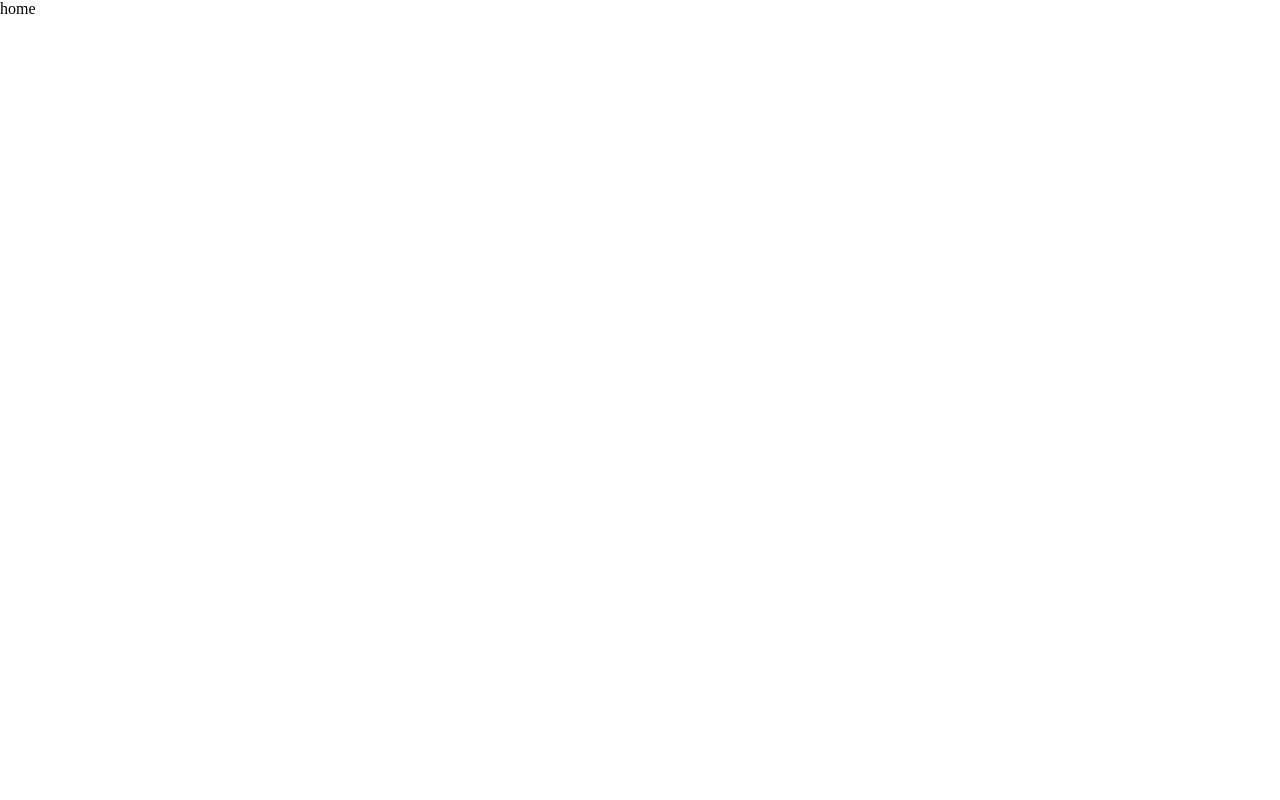
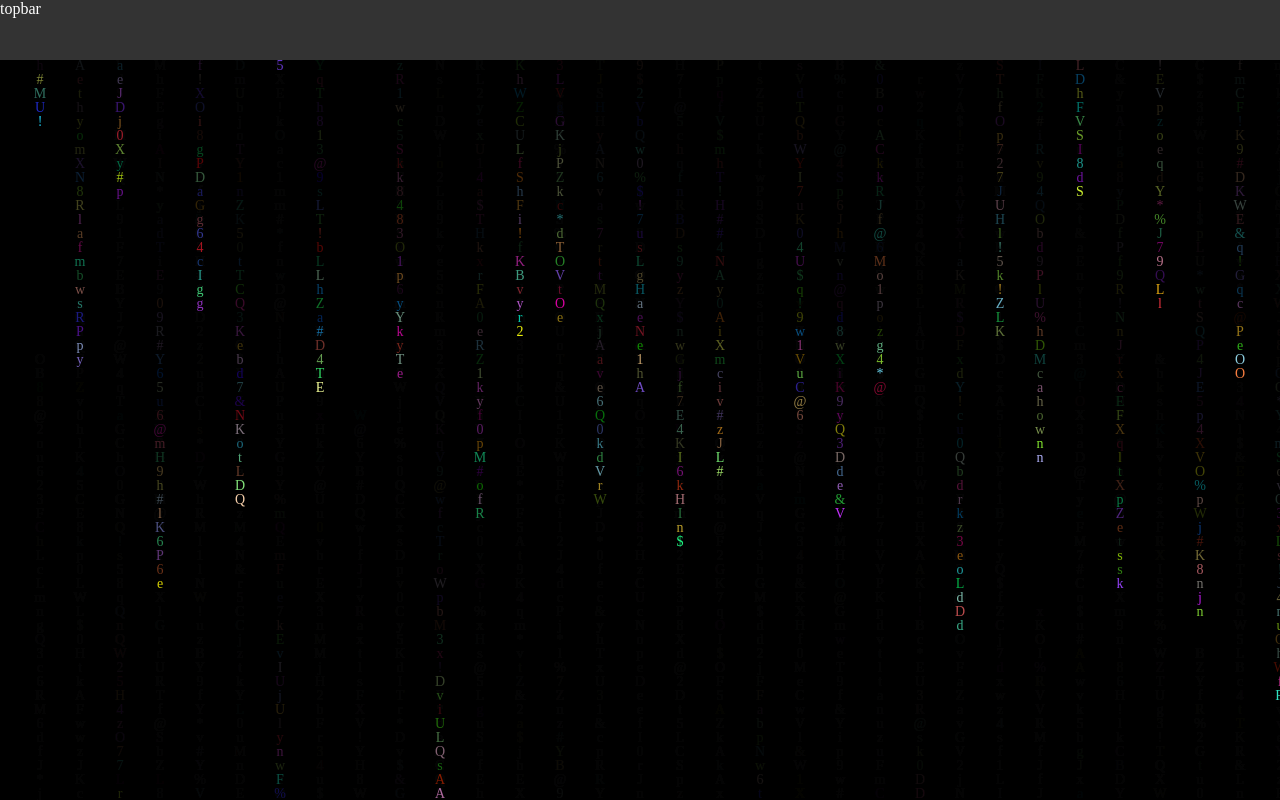
Before and after one commit to imleeou/vue-do-everything, a Vue app: page /#/ in a window 1280 px wide. Built offline with nearby package versions, Linux system fonts and the light colour scheme.

Commit message:
feat: layout组件初始化

```diff
--- a/src/App.vue
+++ b/src/App.vue
@@ -1,7 +1,11 @@
-<script setup lang="ts"></script>
+<script setup lang="ts">
+import Layout from '@/components/Layout/index.vue'
+</script>
 
 <template>
-  <router-view></router-view>
+  <Layout>
+    <router-view></router-view>
+  </Layout>
 </template>
 
 <style scoped></style>
--- /dev/null
+++ b/src/components/Layout/index.vue
@@ -0,0 +1,13 @@
+<script setup lang="ts">
+import TopBar from './modules/TopBar.vue'
+import BackGround from './modules/BackGround.vue'
+</script>
+
+<template>
+  <BackGround>
+    <TopBar></TopBar>
+    <slot></slot>
+  </BackGround>
+</template>
+
+<style scoped lang="less"></style>
```
